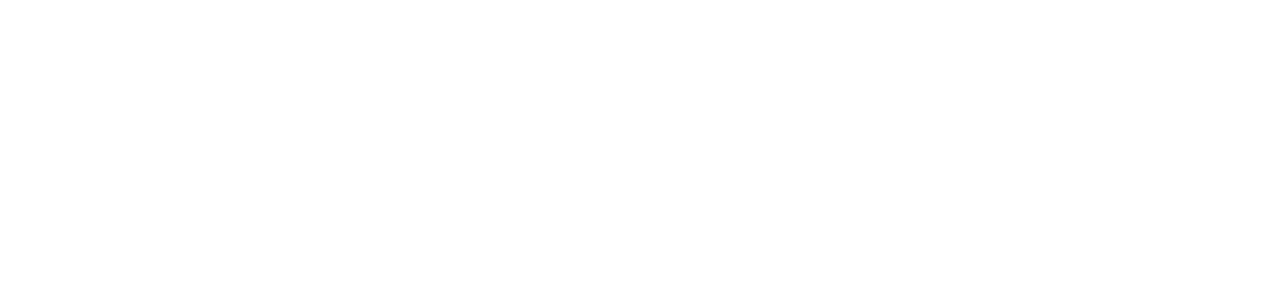
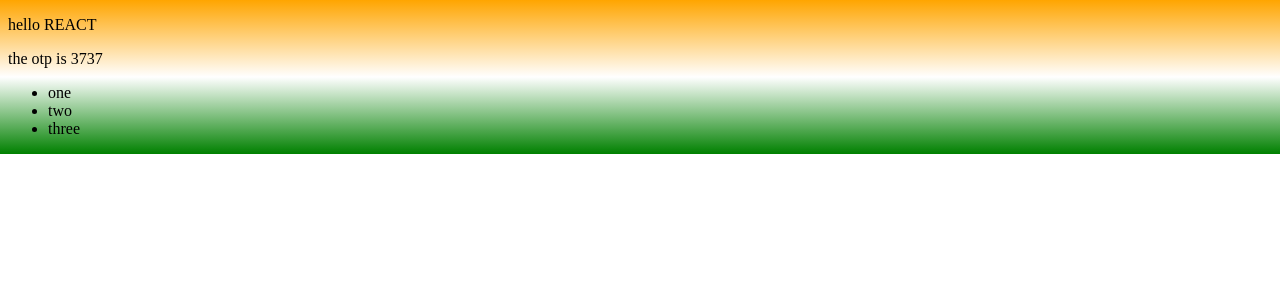
Before and after one commit to Megh200/proj2025, a React (Create React App) app in the folder FW_project/picpot/: page / in a window 1280 px wide. Shown: the top 300 px of the page. Built offline with nearby package versions, Linux system fonts and the light colour scheme.

Commit message:
react code sample html css js

```diff
--- /dev/null
+++ b/FW_project/picpot/src/App.css
@@ -0,0 +1,5 @@
+body{
+    background: linear-gradient(to top,green,white,orange);
+    background-repeat: no-repeat;
+    background-size: cover;
+}
--- a/FW_project/picpot/src/App.js
+++ b/FW_project/picpot/src/App.js
@@ -1,5 +1,28 @@
 import React from "react";
 
-const app = () => {} ;
+import "./App.css";
+
+const app = () => {
+
+    // javascript
+    const otp = Math.trunc(Math.random()*10000 +1);
+
+    return(
+        // only one element in return state. so <p></p> & <li></li> in one <div></div>
+        <div>
+            <p>hello REACT</p>
+            <p>the otp is {otp}</p>
+            <ul>
+            <li>one</li>
+            <li>two</li>
+            <li>three</li>
+            </ul>
+        </div>
+
+
+    )
+
+
+} ;
 
 export default app;
```
